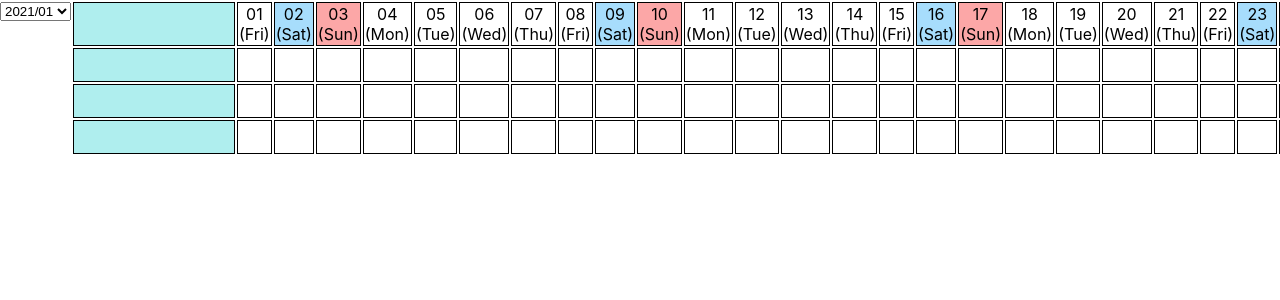
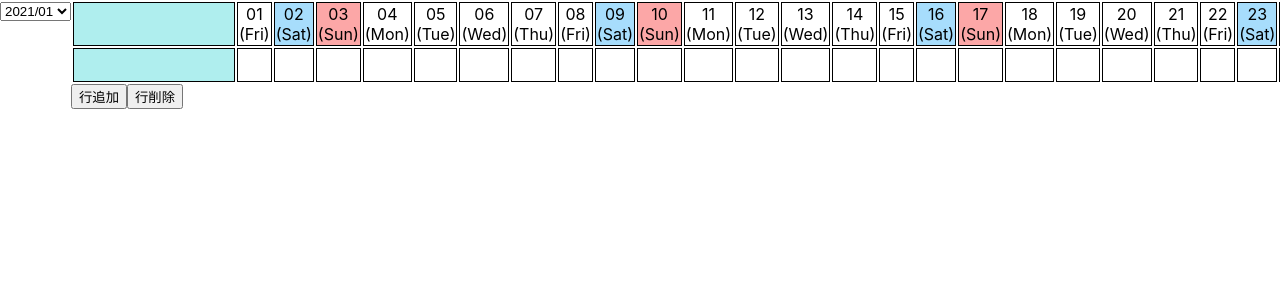
Before and after one commit to h64m1/gantt-chart, a React (Create React App) app in the folder app/: page / in a window 1280 px wide. Shown: the top 300 px of the page. Built offline with nearby package versions, Linux system fonts and the light colour scheme.

Commit message:
[mod] 動的に行追加、削除するボタンを追加 #3
- serviceWorkerのwarningも修正

```diff
--- a/app/src/component/Gantt/Gantt.css
+++ b/app/src/component/Gantt/Gantt.css
@@ -5,6 +5,10 @@
 .gantt-body {
 	border: solid thin;
 	padding: 1rem 0;
+}
+
+.gantt-button {
+	float: left;
 }
 
 td.title {
--- a/app/src/component/Gantt/Gantt.tsx
+++ b/app/src/component/Gantt/Gantt.tsx
@@ -25,6 +25,7 @@ function Gantt(): JSX.Element {
 			isOn: false,
 		},
 	])
+	const [title, setTitle] = useState([''])
 
 	const addIsOn = (event: React.MouseEvent, task: TaskStatus) => {
 		// 既存taskの場合は追加しない
@@ -60,7 +61,18 @@ function Gantt(): JSX.Element {
 	// selecterのoption
 	const options = GetMonthOptions(props)
 	const headRows = getDatesInMonth(props)
-	const titles = ['a', 'b', 'c']
+
+	// 行追加と削除
+	const addRow = () => {
+		console.log('行追加')
+		setTitle([...title, ''])
+	}
+
+	const deleteRow = () => {
+		console.log('行削除')
+		title.pop()
+		setTitle([...title])
+	}
 
 	return (
 		<>
@@ -70,18 +82,26 @@ function Gantt(): JSX.Element {
 				</select>
 			</nav>
 			<article id="gantt-main">
+				{/* ガントチャートのボディ部分 */}
 				<table>
 					<thead>
 						<tr key={0}>{headRows}</tr>
 					</thead>
 					<tbody>
-						{titles.map((e, i) => {
+						{title.map((e, i) => {
 							const bodyRows = getBody(props, i)
 							return <tr key={i}>{bodyRows}</tr>
 						})}
 					</tbody>
 					<tfoot></tfoot>
 				</table>
+				{/* 行追加、行削除のボタン */}
+				<button className={'gantt-button'} onClick={addRow}>
+					行追加
+				</button>
+				<button className={'gantt-button'} onClick={deleteRow}>
+					行削除
+				</button>
 			</article>
 		</>
 	)
--- a/app/src/serviceWorker.ts
+++ b/app/src/serviceWorker.ts
@@ -23,7 +23,7 @@ type Config = {
 	onUpdate?: (registration: ServiceWorkerRegistration) => void
 }
 
-export function register(config?: Config) {
+export function register(config?: Config): void {
 	if (process.env.NODE_ENV === 'production' && 'serviceWorker' in navigator) {
 		// The URL constructor is available in all browsers that support SW.
 		const publicUrl = new URL(process.env.PUBLIC_URL, window.location.href)
@@ -126,7 +126,7 @@ function checkValidServiceWorker(swUrl: string, config?: Config) {
 		})
 }
 
-export function unregister() {
+export function unregister(): void {
 	if ('serviceWorker' in navigator) {
 		navigator.serviceWorker.ready
 			.then((registration) => {
```
